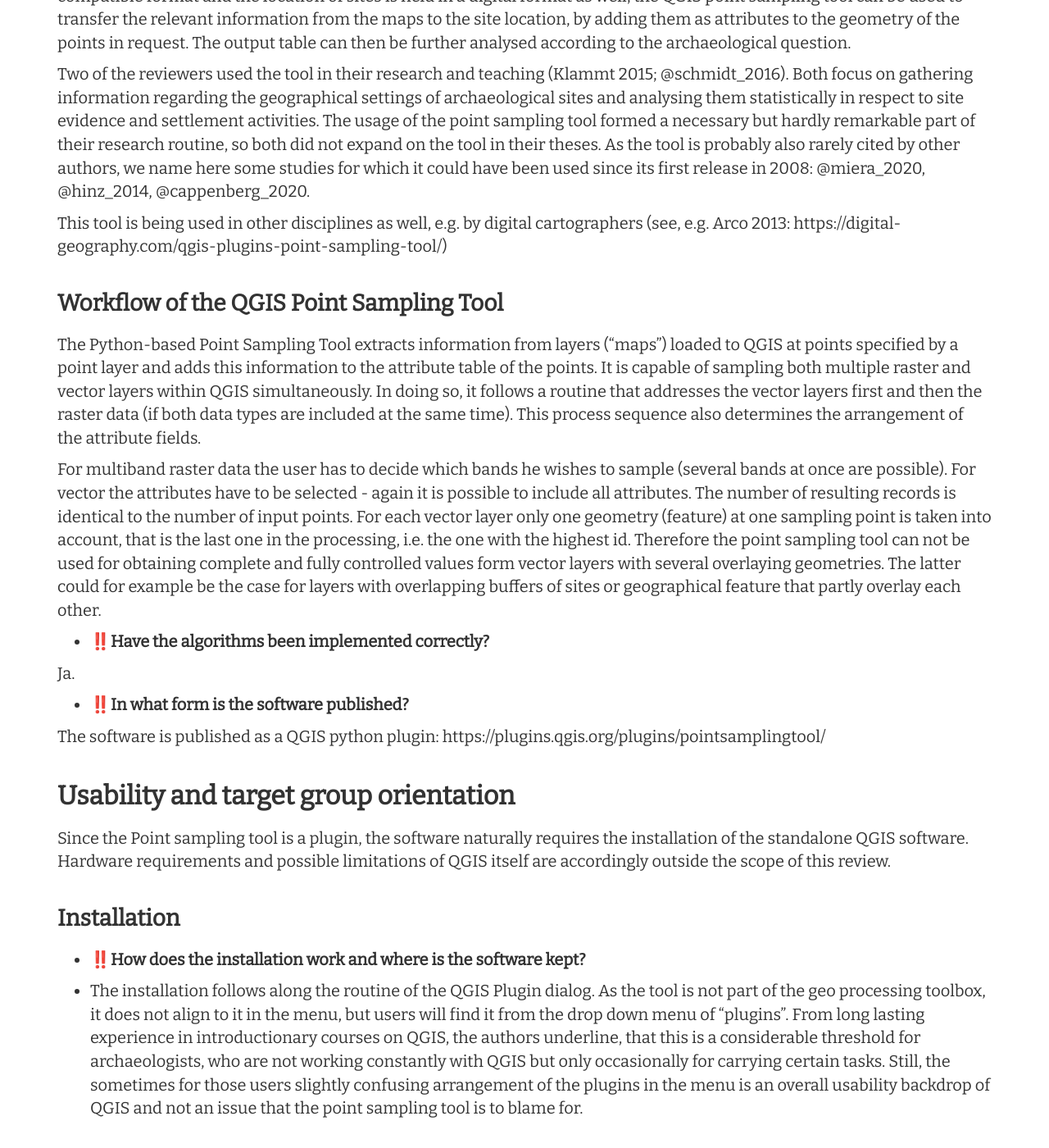
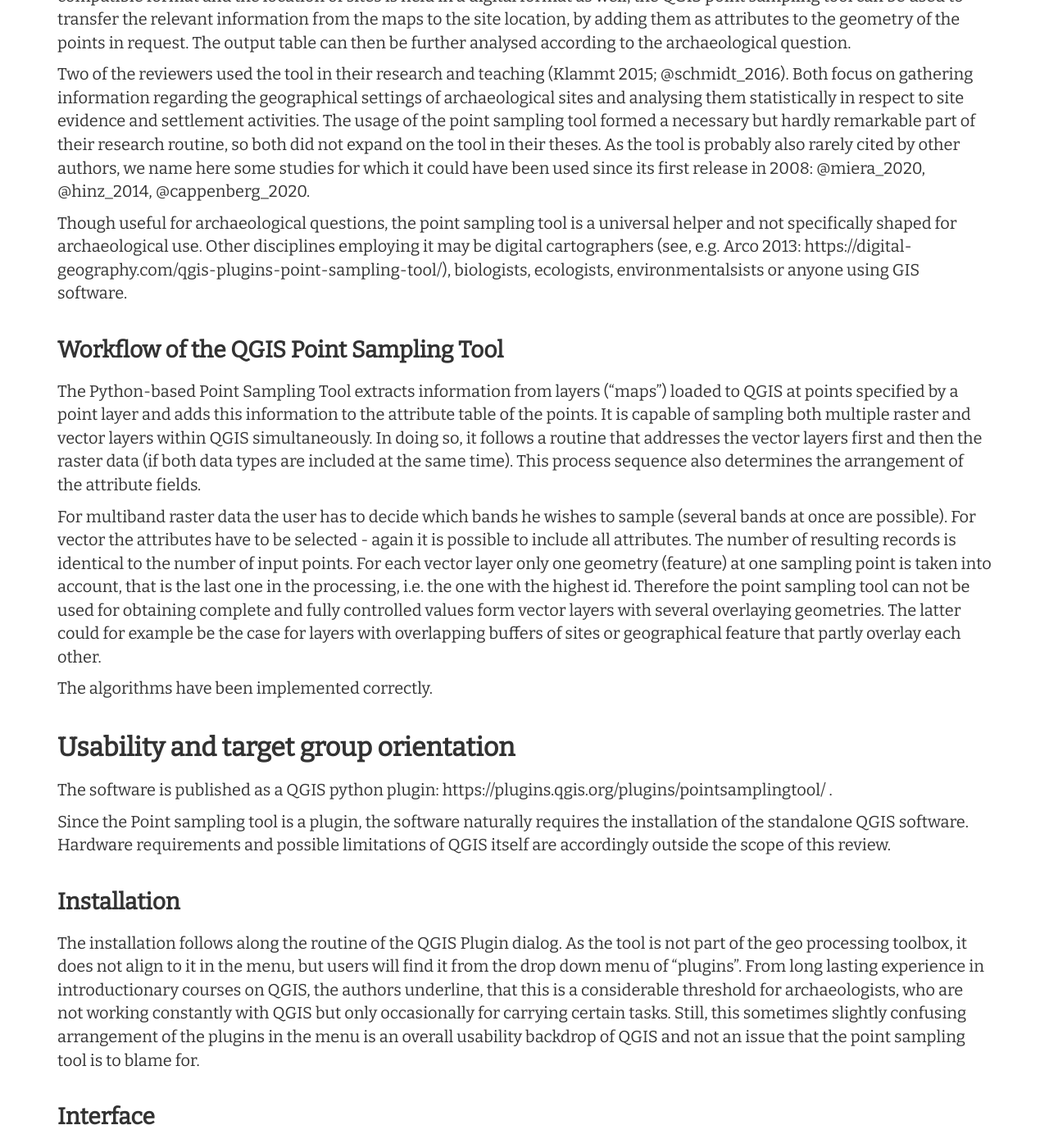
Before and after one commit to Research-Squirrel-Engineers/DGUF_PointSamplingTool, a Jekyll site: the page built from Review_Draft.md, in a window 1280 px wide and 1400 px high, scrolled down 1252 px. Shown: the whole window at 82% size. Built offline with Jekyll 4.4.1, drawn with Linux system fonts in a browser that asks for light colours; nearby versions of some CDN libraries; emoji names are drawn with the system emoji font; some of the changed text lies outside the part shown.

Commit message:
cleaning some questions and moving info where it belongs

```diff
--- a/Review_Draft.md
+++ b/Review_Draft.md
@@ -87,7 +87,7 @@ Here, the Point Sampling Tool serves as a workhorse, as it is designed to facili
 
 Two of the reviewers used the tool in their research and teaching (Klammt 2015; @schmidt_2016). Both focus on gathering information regarding the geographical settings of archaeological sites and analysing them statistically in respect to site evidence and settlement activities. The usage of the point sampling tool formed a necessary but hardly remarkable part of their research routine, so both did not expand on the tool in their theses. As the tool is probably also rarely cited by other authors, we name here some studies for which it could have been used since its first release in 2008: @miera_2020, @hinz_2014, @cappenberg_2020.
 
-This tool is being used in other disciplines as well, e.g. by digital cartographers (see, e.g. Arco 2013: https://digital-geography.com/qgis-plugins-point-sampling-tool/)
+Though useful for archaeological questions, the point sampling tool is a universal helper and not specifically shaped for archaeological use. Other disciplines employing it may be digital cartographers (see, e.g. Arco 2013: https://digital-geography.com/qgis-plugins-point-sampling-tool/), biologists, ecologists, environmentalsists or anyone using GIS software.
 
 #### Workflow of the QGIS Point Sampling Tool
 
@@ -95,35 +95,17 @@ The Python-based Point Sampling Tool extracts information from layers ("maps") l
 
 For multiband raster data the user has to decide which bands he wishes to sample (several bands at once are possible). For vector the attributes have to be selected - again it is possible to include all attributes. The number of resulting records is identical to the number of input points. For each vector layer only one geometry (feature) at one sampling point is taken into account, that is the last one in the processing, i.e. the one with the highest id. Therefore the point sampling tool can not be used for obtaining complete and fully controlled values form vector layers with several overlaying geometries. The latter could for example be the case for layers with overlapping buffers of sites or geographical feature that partly overlay each other.
 
-
-
-
-
-<!--- * :bangbang:**Is the claim to be able to answer a certain scientific question with the chosen workflow correct?**
-
-The tool itself doesn't answer the scientific question, but simplifies the process of gaining information significantly. --->
-
-* :bangbang:**Have the algorithms been implemented correctly?**
-
-Ja.
-
-* :bangbang:**In what form is the software published?**
-
-The software is published as a QGIS python plugin: https://plugins.qgis.org/plugins/pointsamplingtool/
+The algorithms have been implemented correctly.
 
 ### Usability and target group orientation
+
+The software is published as a QGIS python plugin: https://plugins.qgis.org/plugins/pointsamplingtool/ .
 
 Since the Point sampling tool is a plugin, the software naturally requires the installation of the standalone QGIS software. Hardware requirements and possible limitations of QGIS itself are accordingly outside the scope of this review.
 
 #### Installation
 
-* :bangbang:**How does the installation work and where is the software kept?**
-
-- The installation follows along the routine of the QGIS Plugin dialog. As the tool is not part of the geo processing toolbox, it does not align to it in the menu, but users will find it from the drop down menu of "plugins". From long lasting experience in introductionary courses on QGIS, the authors underline, that this is a considerable threshold for archaeologists, who are not working constantly with QGIS but only occasionally for carrying certain tasks. Still, the sometimes for those users slightly confusing arrangement of the plugins in the menu is an overall usability backdrop of QGIS and not an issue that the point sampling tool is to blame for.
-
-<!---* :heavy_exclamation_mark:**Is it a stand-alone software or a web application?**
-
-- Standalone software
+The installation follows along the routine of the QGIS Plugin dialog. As the tool is not part of the geo processing toolbox, it does not align to it in the menu, but users will find it from the drop down menu of "plugins". From long lasting experience in introductionary courses on QGIS, the authors underline, that this is a considerable threshold for archaeologists, who are not working constantly with QGIS but only occasionally for carrying certain tasks. Still, this sometimes slightly confusing arrangement of the plugins in the menu is an overall usability backdrop of QGIS and not an issue that the point sampling tool is to blame for.
 
 <!---* :heavy_exclamation_mark:**Are necessary requirements in terms of hardware and operating system clearly documented?**
 
@@ -136,7 +118,6 @@ Since the Point sampling tool is a plugin, the software naturally requires the i
 
 * :heavy_exclamation_mark:**Is use in Archaeology intended?**
 
-The point sampling tool is a universal helper and not specifically shaped for archaeological use.
 
 * **Does the menu navigation follow certain de-facto standards?**
 
```
